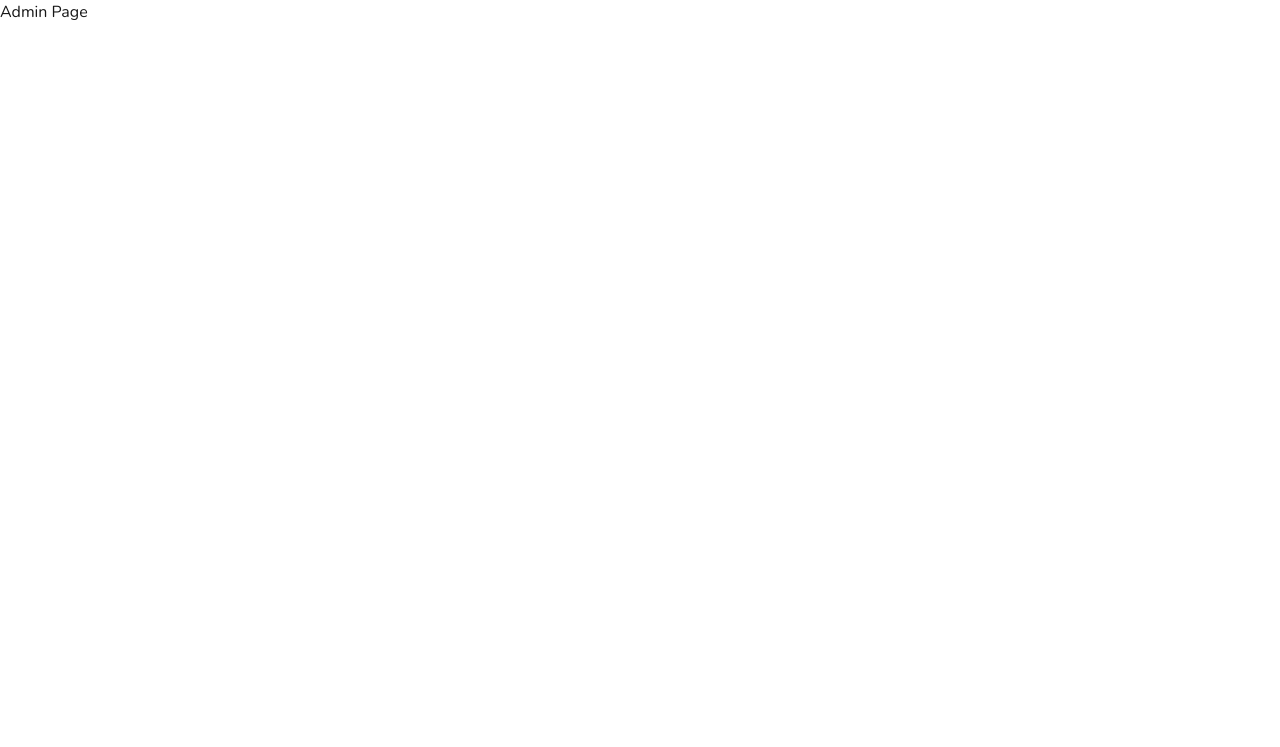
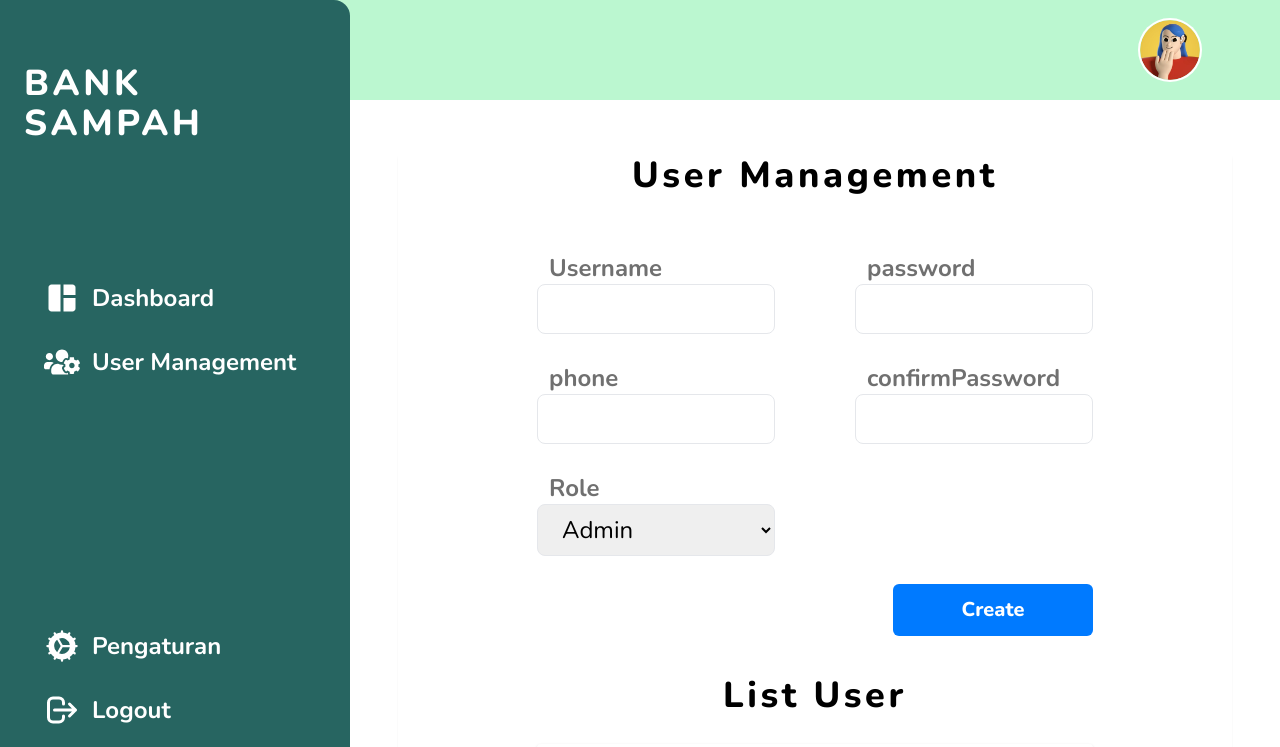
Before and after one commit to eco-guru/web-dev, a Next.js app: page /admin in a window 1280 px wide. Shown: the top 747 px of the page. Built offline with nearby package versions, Linux system fonts and the light colour scheme.

Commit message:
bug agreement, middleware, admin

```diff
--- a/src/app/(ui)/(auth)/signin/page.jsx
+++ b/src/app/(ui)/(auth)/signin/page.jsx
@@ -10,7 +10,6 @@ import InputPassword from "../../components/input/password/password.jsx";
 import ErrorLoginAlert from "../../components/modal/error-login-alert.jsx";
 
 import { useState } from "react";
-import { useRouter } from "next/navigation"; // Import useRouter untuk navigasi
 import { loginUser } from "../../../lib/services/api/user/user-api-service.js";
 
 export default function SignInPage() {
@@ -19,7 +18,6 @@ export default function SignInPage() {
   const [password, setPassword] = useState("");
   const [error, setError] = useState(""); // Untuk menyimpan pesan error
   const [alert, setAlert] = useState(false); // Untuk menyimpan status alert
-  const router = useRouter(); // Inisialisasi useRouter
 
   const handleSubmit = async (e) => {
     e.preventDefault();
--- /dev/null
+++ b/src/app/(ui)/admin/layout.jsx
@@ -0,0 +1,26 @@
+import AdminNavbar from "../components/navbar/admin-navbar/admin-navbar.jsx";
+import Image from "next/image.js";
+
+export default function AdminLayout({ children }) {
+  return (
+    <div className="flex min-h-screen text-black">
+      <div className="fixed z-50">
+        <AdminNavbar />
+      </div>
+      <div className="w-5/6 px-10">
+        <div className="text-end py-5 px-20 bg-green-200 absolute top-0 right-0 left-0">
+          <Image
+            className="inline-block rounded-full ring-2 ring-white"
+            width={60}
+            height={60}
+            src="/img/avatar.webp"
+            alt=""
+          />
+        </div>
+        <div className="w-[calc(100vw-350px)] absolute right-0 top-32 px-12">
+          {children}
+        </div>
+      </div>
+    </div>
+  );
+}
--- a/src/app/(ui)/admin/page.jsx
+++ b/src/app/(ui)/admin/page.jsx
@@ -1,5 +1,98 @@
 "use client";
+import DataTable from "../components/table/data-table.jsx";
+
+import InputTextValue from "../components/input/text/text-value.jsx";
+import InputPasswordLabel from "../components/input/password/password-label.jsx";
+import SecondaryButton from "../components/button/secondary/secondary-button.jsx";
 
 export default function AdminPage() {
-  return <div>Admin Page</div>;
+  return (
+    <div className="text-black shadow-sm">
+      <h1 className="text-4xl font-extrabold tracking-widest text-center my-7">
+        User Management
+      </h1>
+      <div className="w-2/3 mx-auto">
+        <form action="" className="">
+          <div className="flex justify-between gap-20">
+            <ul className="w-[50%]">
+              <li>
+                <InputTextValue
+                  id="username"
+                  label="Username"
+                  value=""
+                  error=""
+                  onChange={() => {}}
+                />
+              </li>
+              <li>
+                <InputTextValue
+                  id="phone"
+                  label="phone"
+                  value=""
+                  error=""
+                  onChange={() => {}}
+                />
+              </li>
+              <li>
+                <div className="my-7">
+                  <label
+                    htmlFor={`role`}
+                    className="ml-3 text-[#707070] text-2xl font-bold mb-3"
+                  >
+                    {`Role`}
+                  </label>
+                  <select
+                    name="role"
+                    id="role"
+                    className={`text-black outline-none rounded-lg px-5 py-2 text-2xl w-full border focus:border-[#276561] hover:border-[#27656179]`}
+                  >
+                    <option value="admin">Admin</option>
+                    <option value="user">User</option>
+                    <option value="educator">Educator</option>
+                    <option value="wasteCollector">Waste Collector</option>
+                  </select>
+                </div>
+              </li>
+            </ul>
+            <ul className="w-[50%]">
+              <li>
+                <InputPasswordLabel
+                  id="password"
+                  label="password"
+                  value=""
+                  error=""
+                  onChange={() => {}}
+                />
+              </li>
+              <li>
+                <InputPasswordLabel
+                  id="confirmPassword"
+                  label="confirmPassword"
+                  value=""
+                  error=""
+                  onChange={() => {}}
+                />
+              </li>
+            </ul>
+          </div>
+          {/* button submit */}
+          <div className="text-end">
+            <SecondaryButton
+              text="Create"
+              className={"text-white bg-[#007AFF] font-extrabold w-[200px]"}
+            />
+          </div>
+        </form>
+      </div>
+
+      {/* table */}
+
+      <div className="w-2/3 mx-auto">
+        <h1 className="text-4xl font-extrabold tracking-widest text-center my-7 mt-10">
+          List User
+        </h1>
+        <DataTable />
+      </div>
+    </div>
+  );
 }
--- a/src/app/(ui)/components/button/secondary/secondary-button.jsx
+++ b/src/app/(ui)/components/button/secondary/secondary-button.jsx
@@ -2,7 +2,7 @@ export default function SecondaryButton({ text, className = null }) {
   return (
     <button
       type="submit"
-      className={`px-5 py-2 rounded-md text-lg ${className}`}
+      className={`px-5 py-3 rounded-md text-xl ${className}`}
     >
       {text}
     </button>
--- /dev/null
+++ b/src/app/(ui)/components/input/password/password-label.jsx
@@ -0,0 +1,31 @@
+export default function InputPasswordLabel({
+  id,
+  label,
+  value,
+  error,
+  onChange,
+}) {
+  return (
+    <div className="my-7">
+      <label
+        htmlFor={id}
+        className="ml-3 text-[#707070] text-2xl font-bold mb-3"
+      >
+        {label}
+      </label>
+      <input
+        type="password"
+        id={id}
+        name={id}
+        value={value}
+        onChange={onChange}
+        className={`text-black outline-none rounded-lg px-5 py-2 text-2xl w-full border focus:border-[#276561] hover:border-[#27656179]`}
+      />
+
+      {/* error */}
+      <p className="text-red-400 font-bold" hidden>
+        {error}
+      </p>
+    </div>
+  );
+}
--- /dev/null
+++ b/src/app/(ui)/components/navbar/admin-navbar/admin-navbar.jsx
@@ -0,0 +1,49 @@
+import { Theme } from "../../../shared/theme.js";
+
+import { MdSpaceDashboard } from "react-icons/md";
+import { FaUsersCog } from "react-icons/fa";
+import { PiGearFineFill } from "react-icons/pi";
+import { HiOutlineLogout } from "react-icons/hi";
+
+export default function AdminNavbar() {
+  return (
+    <nav
+      className="min-h-screen w-[350px] rounded-tr-2xl rounded-br-2xl text-white px-6 py-16 flex flex-col justify-between"
+      style={{ backgroundColor: `${Theme.colors.primary}` }}
+    >
+      <div className="">
+        <h1 className={`text-4xl font-extrabold tracking-widest	mb-32`}>
+          BANK <br /> SAMPAH
+        </h1>
+        <ul className="flex flex-col gap-3">
+          <li className="px-5 py-2 rounded-3xl cursor-pointer hover:text-[#276561] hover:bg-green-200">
+            <div className="flex items-center gap-3">
+              <MdSpaceDashboard className="w-9 h-9" />
+              <span className="text-2xl font-bold">Dashboard</span>
+            </div>
+          </li>
+          <li className="px-5 py-2 rounded-3xl cursor-pointer hover:text-[#276561] hover:bg-green-200">
+            <div className="flex items-center gap-3">
+              <FaUsersCog className="w-9 h-9" />
+              <span className="text-2xl font-bold">User Management</span>
+            </div>
+          </li>
+        </ul>
+      </div>
+      <ul className="flex flex-col gap-3">
+        <li className="px-5 py-2 rounded-3xl cursor-pointer hover:text-[#276561] hover:bg-green-200">
+          <div className="flex items-center gap-3">
+            <PiGearFineFill className="w-9 h-9" />
+            <span className="text-2xl font-bold">Pengaturan</span>
+          </div>
+        </li>
+        <li className="px-5 py-2 rounded-3xl cursor-pointer hover:text-[#276561] hover:bg-green-200">
+          <div className="flex items-center gap-3">
+            <HiOutlineLogout className="w-9 h-9" />
+            <span className="text-2xl font-bold">Logout</span>
+          </div>
+        </li>
+      </ul>
+    </nav>
+  );
+}
--- /dev/null
+++ b/src/app/(ui)/components/table/data-table.jsx
@@ -0,0 +1,108 @@
+import * as React from "react";
+import { DataGrid } from "@mui/x-data-grid";
+import Paper from "@mui/material/Paper";
+
+const columns = [
+  { field: "id", headerName: "ID", width: 70 },
+  {
+    field: "role",
+    headerName: "Role",
+    width: 160,
+    type: "singleSelect",
+    valueOptions: ["admin", "user", "educator", "waste collector"],
+  },
+  { field: "username", headerName: "Username", width: 130 },
+  { field: "phone", headerName: "Phone", width: 130 },
+  { field: "address", headerName: "Address", width: 200 },
+];
+
+const rows = [
+  {
+    id: 1,
+    role: "admin",
+    username: "jon_snow",
+    phone: "123456789",
+    address: "Winterfell",
+  },
+  {
+    id: 2,
+    role: "user",
+    username: "cersei_l",
+    phone: "987654321",
+    address: "King's Landing",
+  },
+  {
+    id: 3,
+    role: "educator",
+    username: "jaime_l",
+    phone: "543216789",
+    address: "Casterly Rock",
+  },
+  {
+    id: 4,
+    role: "waste collector",
+    username: "arya_stark",
+    phone: "112233445",
+    address: "Winterfell",
+  },
+  {
+    id: 5,
+    role: "user",
+    username: "daenerys_t",
+    phone: "778899001",
+    address: "Dragonstone",
+  },
+  {
+    id: 6,
+    role: "admin",
+    username: "melisandre",
+    phone: "666666666",
+    address: "Asshai",
+  },
+  {
+    id: 7,
+    role: "educator",
+    username: "ferrara_c",
+    phone: "777777777",
+    address: "Pentos",
+  },
+  {
+    id: 8,
+    role: "waste collector",
+    username: "rossini_f",
+    phone: "888888888",
+    address: "Braavos",
+  },
+  {
+    id: 9,
+    role: "user",
+    username: "harvey_r",
+    phone: "999999999",
+    address: "Meereen",
+  },
+];
+
+const paginationModel = { page: 0, pageSize: 5 };
+
+export default function DataTable() {
+  return (
+    <Paper sx={{ height: 400, width: "100%" }}>
+      <DataGrid
+        rows={rows}
+        columns={columns}
+        initialState={{ pagination: { paginationModel } }}
+        pageSizeOptions={[5, 10]}
+        checkboxSelection
+        sx={{
+          border: 0,
+          "& .MuiDataGrid-cell": {
+            fontSize: "1.2rem", // Mengubah ukuran font pada cell
+          },
+          "& .MuiDataGrid-columnHeaders": {
+            fontSize: "1.4rem", // Mengubah ukuran font pada header
+          },
+        }}
+      />
+    </Paper>
+  );
+}
--- a/src/app/(ui)/layout.jsx
+++ b/src/app/(ui)/layout.jsx
@@ -1,3 +1,8 @@
+import "@fontsource/roboto/300.css";
+import "@fontsource/roboto/400.css";
+import "@fontsource/roboto/500.css";
+import "@fontsource/roboto/700.css";
+
 import { Nunito } from "@next/font/google";
 
 const nunito = Nunito({
--- a/src/app/(ui)/user/profile/[username]/page.jsx
+++ b/src/app/(ui)/user/profile/page.jsx
@@ -1,40 +1,40 @@
 "use client";
 
 import Image from "next/image";
-import SecondaryButton from "../../../components/button/secondary/secondary-button.jsx";
-import InputTextValue from "../../../components/input/text/text-value.jsx";
-import ButtonSave from "../../../components/button/save/save-button.jsx";
+import SecondaryButton from "../../components/button/secondary/secondary-button.jsx";
+import InputTextValue from "../../components/input/text/text-value.jsx";
+import ButtonSave from "../../components/button/save/save-button.jsx";
 import { useState, useEffect } from "react";
-import ButtonLogout from "../../../components/button/logout/logout.jsx";
-import { useParams, useSearchParams } from "next/navigation";
-import { getUser } from "../../../../lib/services/api/user/user-api-service.js";
+import ButtonLogout from "../../components/button/logout/logout.jsx";
+import { useSearchParams } from "next/navigation";
+import { getUser } from "../../../lib/services/api/user/user-api-service.js";
 
 export default function ProfilePage() {
-  const [username, setUsername] = useState("");
-  const [phone, setPhone] = useState("");
-  const [address, setAddress] = useState("");
-  const params = useParams();
   const token = useSearchParams().get("token");
+  const username = useSearchParams().get("username");
 
-  const [userData, setUserData] = useState({});
+  const [userData, setUserData] = useState({
+    username: "",
+    phone: "",
+    token: "",
+    profile_picture: "",
+  });
   const [error, setError] = useState("");
 
-  useEffect(() => {
   const fetchData = async () => {
-      if (token && params.username) {
     try {
-          const res = await getUser({ username: params.username, token });
+      const res = await getUser({ username: username, token: token });
       setUserData(res.data); // Mengatur data user dari response
     } catch (error) {
       setError(error.message);
     }
-      }
   };
 
+  useEffect(() => {
     fetchData();
-  }, [params, token]);
+  }, []);
 
-  // console.log(userData, error);
+  console.log("userdata: ", userData);
 
   return (
     <div className="border rounded-xl px-14 py-8 shadow-lg">
@@ -72,21 +72,21 @@ export default function ProfilePage() {
           id={"username"}
           label={"Username"}
           onChange={(e) => setUsername(e.target.value)}
-          value={username}
+          value={userData.username}
         />
         {/* no handphone */}
         <InputTextValue
           id={"no handphone"}
           label={"No Handphone"}
           onChange={(e) => setPhone(e.target.value)}
-          value={phone}
+          value={userData.phone}
         />
         {/* alamat */}
         <InputTextValue
           id={"alamat"}
           label={"Alamat"}
           onChange={(e) => setAddress(e.target.value)}
-          value={address}
+          value={userData.address}
         />
         {/* save button */}
         <div className="mt-20 w-full flex justify-end gap-10">
```
Also changed, not shown: package.json (+9 -0 lines), src/app/lib/services/api/user/user-api-service.js (+5 -4 lines), 1 other file (tests, documents, lock files or other folders). Lines whose indentation alone changed are shown as unchanged.
